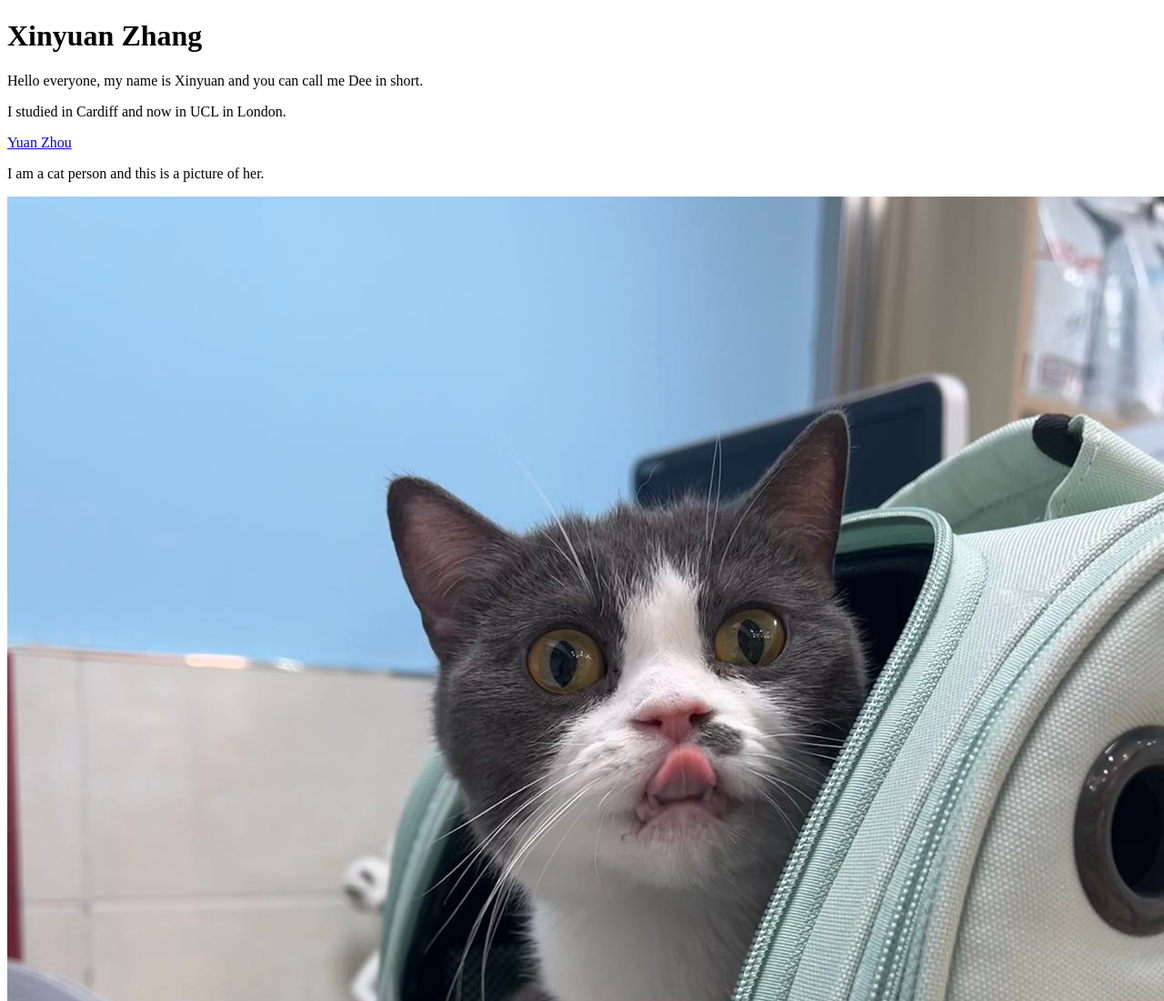
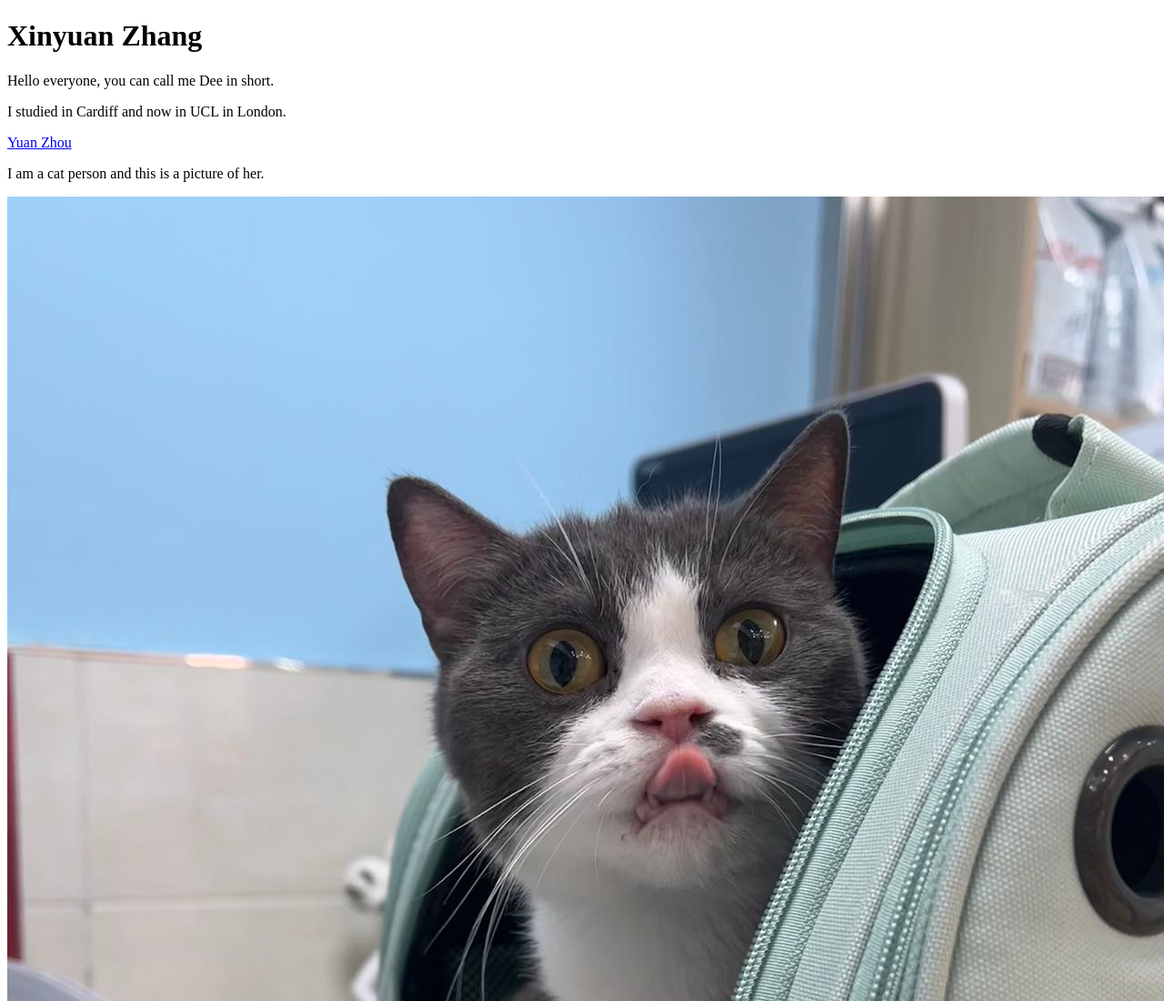
Before and after one commit to Xinyuan236/INST0018_23-24_uczcxz2, a plain HTML site: page index.html in a window 1280 px wide. Shown: the top 1100 px of the page at 91% size. Drawn offline with Linux system fonts and the light colour scheme.

Commit message:
Update index.html

```diff
--- a/index.html
+++ b/index.html
@@ -6,7 +6,7 @@
 <body>
  <h1>Xinyuan Zhang</h1>
 
- <p>Hello everyone, my name is Xinyuan and you can call me Dee in short.</p>
+ <p>Hello everyone, you can call me Dee in short.</p>
  <p>I studied in Cardiff and now in UCL in London.</p>
  <a href="https://yunuyzi.github.io/INST0018_23-24_uczcyz0/">Yuan Zhou</a>
  <p>I am a cat person and this is a picture of her.</p>
```
